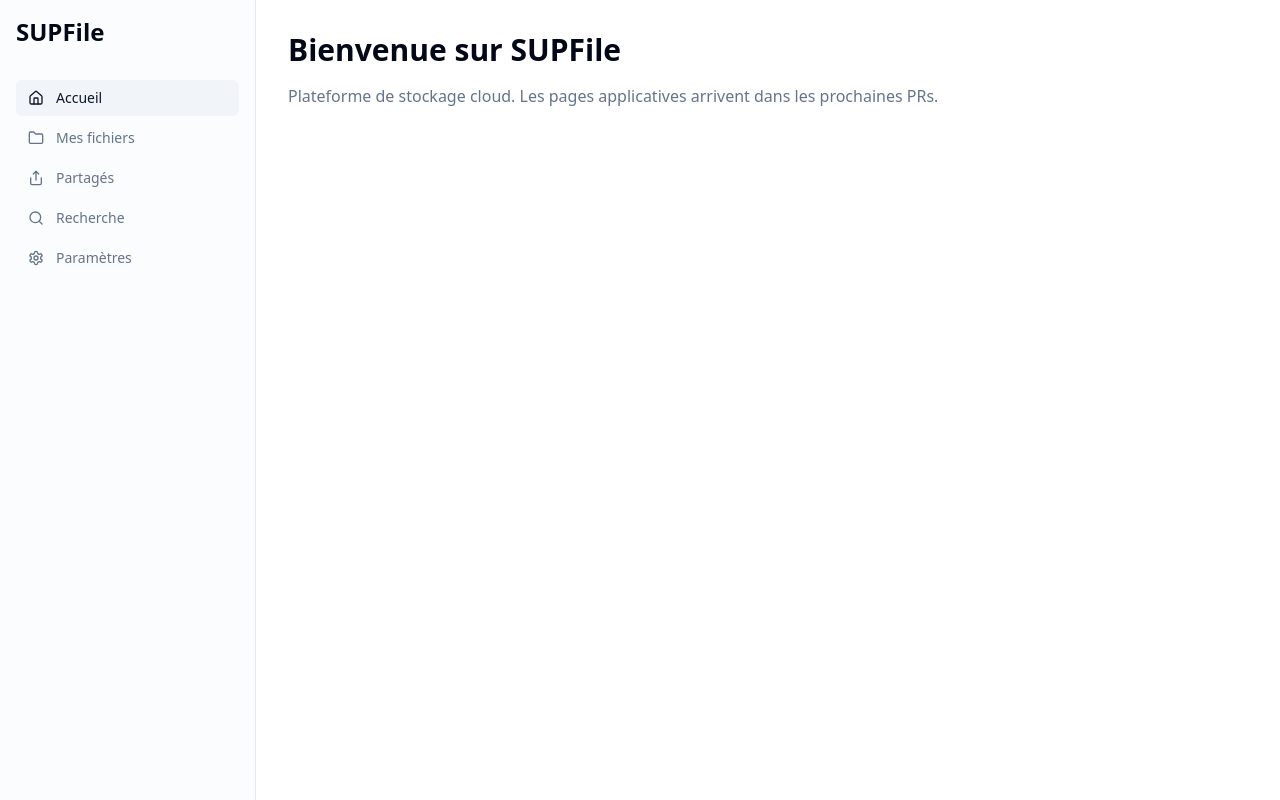
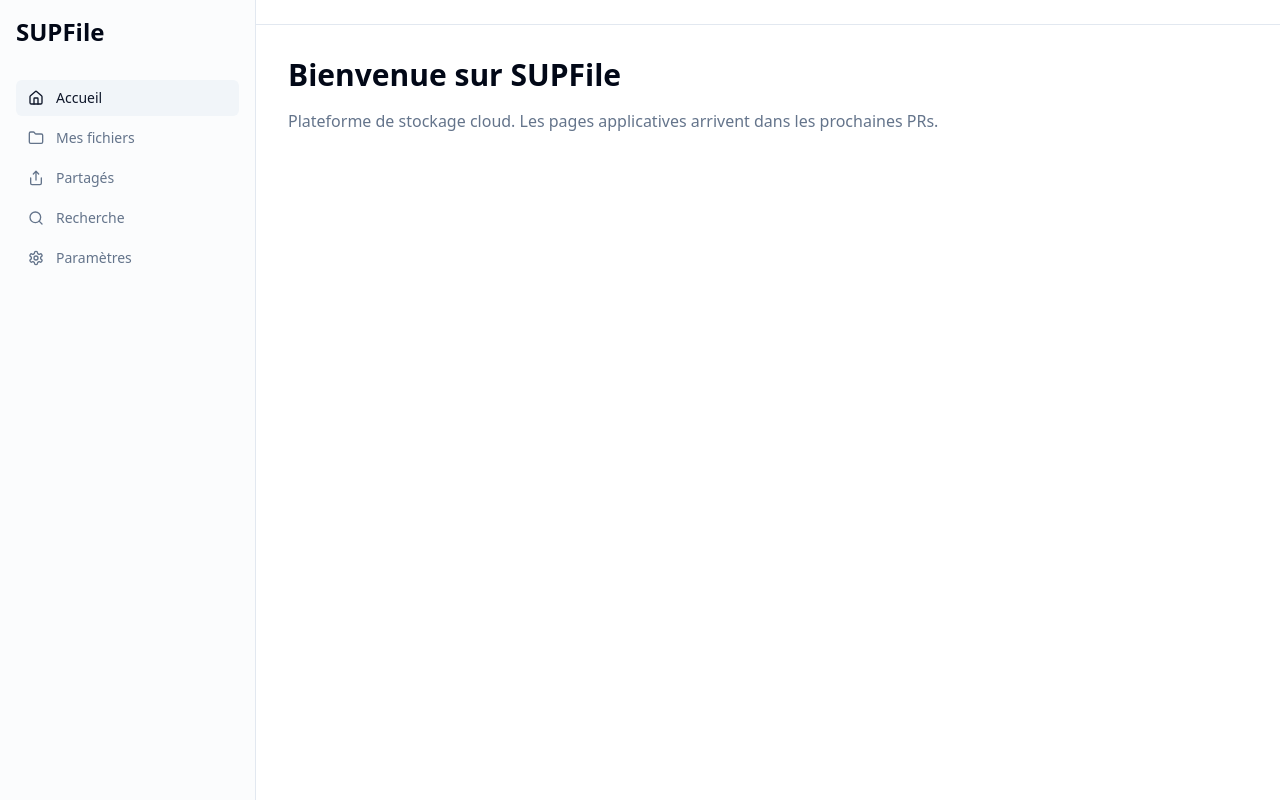
Before and after one commit to zenderw/supfile, a React (Vite) app in the folder apps/web/: page / in a window 1280 px wide. Built offline with nearby package versions, Linux system fonts and the light colour scheme; no server answers.

Commit message:
feat(web): header dans MainLayout avec UserMenu

```diff
--- a/apps/web/src/layouts/MainLayout.tsx
+++ b/apps/web/src/layouts/MainLayout.tsx
@@ -1,6 +1,7 @@
 import { FolderIcon, HomeIcon, SearchIcon, SettingsIcon, ShareIcon } from 'lucide-react';
 import { NavLink, Outlet } from 'react-router-dom';
 
+import { UserMenu } from '@/components/UserMenu';
 import { cn } from '@/lib/utils';
 
 const navItems = [
@@ -37,9 +38,14 @@
           ))}
         </nav>
       </aside>
-      <main className="flex-1 p-8">
-        <Outlet />
-      </main>
+      <div className="flex-1 flex flex-col">
+        <header className="border-b px-8 py-3 flex justify-end">
+          <UserMenu />
+        </header>
+        <main className="flex-1 p-8">
+          <Outlet />
+        </main>
+      </div>
     </div>
   );
 }
```
